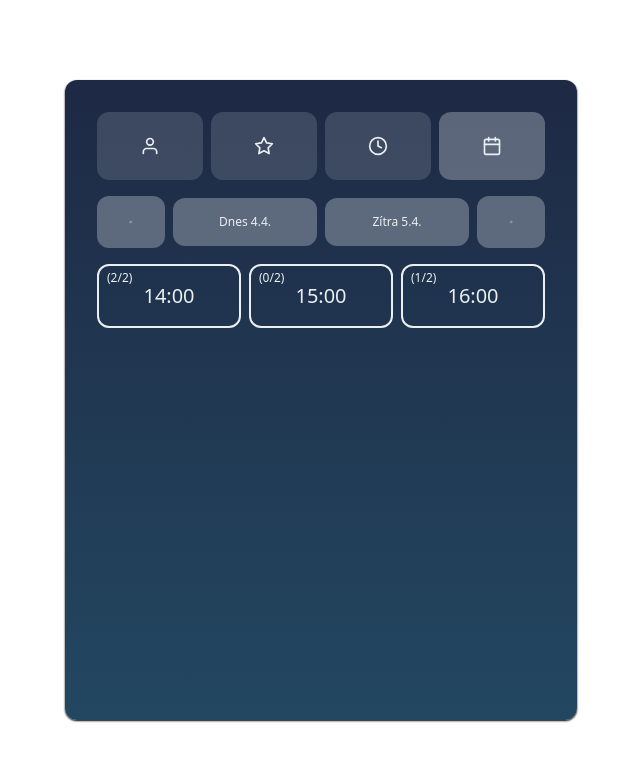
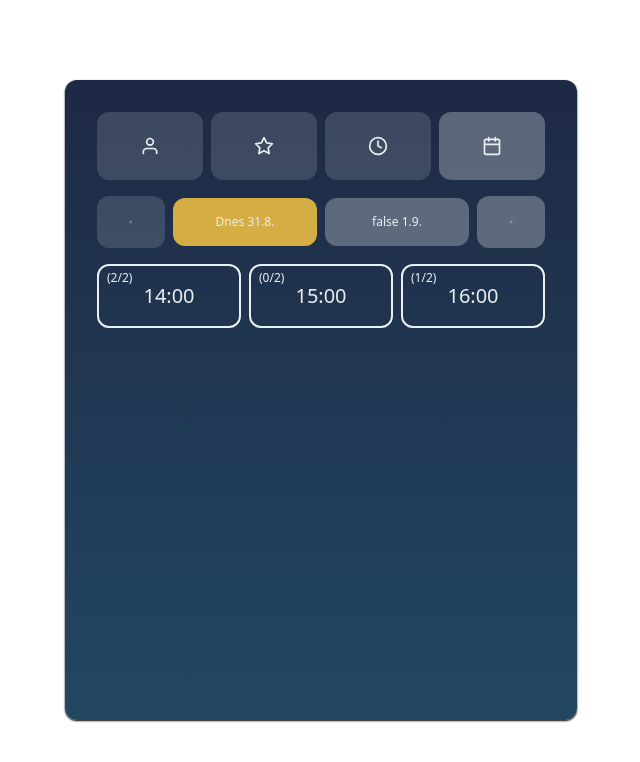
Before and after one commit to Bushenzie/time-picker-task, a React (Vite) app: page / in a window 1280 px wide. Shown: the top 762 px of the page, without its empty margins (319-959 px from the left). Built offline with nearby package versions, Linux system fonts and the light colour scheme.

Commit message:
feat: Date Picker working

```diff
--- a/src/App.tsx
+++ b/src/App.tsx
@@ -1,14 +1,17 @@
 import DatePicker from "./components/DatePicker";
 import Nav from "./components/Nav";
 import TimesList from "./components/TimesList";
+import { CalendarContextProvider } from "./context/CalendarContext";
 
 function App() {
     return (
         <div className="w-full m-0 p-0 h-screen flex items-center justify-center bg-red">
             <div className="p-8 space-y-4 shadow-sm shadow-black rounded-xl h-4/5 w-[40vw] text-theme-secondary bg-gradient-to-b from-theme-primaryDark to-theme-primaryLight">
-                <Nav />
-                <DatePicker />
-                <TimesList />
+                <CalendarContextProvider>
+                  <Nav />
+                  <DatePicker />
+                  <TimesList />
+                </CalendarContextProvider>
             </div>
         </div>
     );
--- a/src/components/DatePicker.tsx
+++ b/src/components/DatePicker.tsx
@@ -1,19 +1,41 @@
+import { useState } from "react";
 import Button from "./ui/Button";
 import { FiArrowLeft, FiArrowRight } from "react-icons/fi";
+import { changeDateByDay, formatDate, isToday } from "../utils/dates";
 
 export default function DatePicker() {
+    const [selectedDate, setSelectedDate] = useState(new Date(Date.now()));
+
+    const onClickDecrement = () => {
+        setSelectedDate((curr) => {
+            return changeDateByDay(curr,-1);
+        })
+    }
+    const onClickIncrement = () => {
+        setSelectedDate((curr) => {
+            return changeDateByDay(curr,1);
+        })
+    }
+
     return (
         <div className="w-full grid grid-cols-6 gap-2 text-sm justify-between">
-            <Button className="col-span-1 w-full text-sm">
+            <Button
+                className="col-span-1 w-full text-sm"
+                disabled={isToday(selectedDate)}
+                onClick={onClickDecrement}
+            >
                 <FiArrowLeft />
             </Button>
-            <Button className="col-span-2 w-full text-xs">
-                Dnes 4.4.
+            <Button className="col-span-2 w-full text-xs bg-utility-selectDate hover:bg-utility-selectDate/90">
+                {formatDate(selectedDate)}
             </Button>
-            <Button className="col-span-2 w-full text-xs">
-                Zítra 5.4.
+            <Button className="col-span-2 w-full text-xs" onClick={onClickIncrement}>
+                {formatDate(changeDateByDay(selectedDate,1))}
             </Button>
-            <Button className="col-span-1 w-full text-sm">
+            <Button
+                className="col-span-1 w-full text-sm"
+                onClick={onClickIncrement}
+            >
                 <FiArrowRight />
             </Button>
         </div>
--- /dev/null
+++ b/src/context/CalendarContext.tsx
@@ -0,0 +1,38 @@
+import { createContext, useContext, useState } from "react";
+
+type TimeItem = {
+    time: string;
+    capacity: number;
+    originalCapacity: number;
+};
+
+interface ICalendarContext {
+    currentDate: Date;
+    setCurrentDate: React.Dispatch<React.SetStateAction<Date>>;
+    // getCurrentDayString: () => string
+    data: TimeItem[];
+}
+
+const CalendarContext = createContext<ICalendarContext>({
+    currentDate: new Date(Date.now()),
+    setCurrentDate: () => {},
+    // getCurrentDayString: () => "",
+    data: [],
+});
+
+export function CalendarContextProvider(props: { children: React.ReactNode }) {
+    const [currentDate, setCurrentDate] = useState<Date>(new Date(Date.now()));
+    const [data, setData] = useState<TimeItem[]>([]);
+
+
+    return (
+        <CalendarContext.Provider value={{ currentDate,setCurrentDate,data }}>
+            {props.children}
+        </CalendarContext.Provider>
+    );
+}
+
+export function useCalendar() {
+    const data = useContext(CalendarContext);
+    return data;
+}
--- /dev/null
+++ b/src/utils/dates.ts
@@ -0,0 +1,22 @@
+export function formatDate(date: Date) {
+    const tommorowDate = changeDateByDay(date, 1);
+    console.log(tommorowDate);
+    return `${isToday(date) && "Dnes"} ${date.getDate()}.${
+        date.getMonth() + 1
+    }.`;
+}
+
+export function changeDateByDay(date: Date, days: number) {
+    return new Date(+date + 86400000 * days);
+}
+
+export function isToday(date: Date | number): boolean {
+    const today = new Date();
+    const comparedDate = typeof date === "number" ? new Date(date) : date;
+
+    return (
+        today.getDay() === comparedDate.getDay() &&
+        today.getMonth() === comparedDate.getMonth() &&
+        today.getFullYear() === comparedDate.getFullYear()
+    );
+}
```
